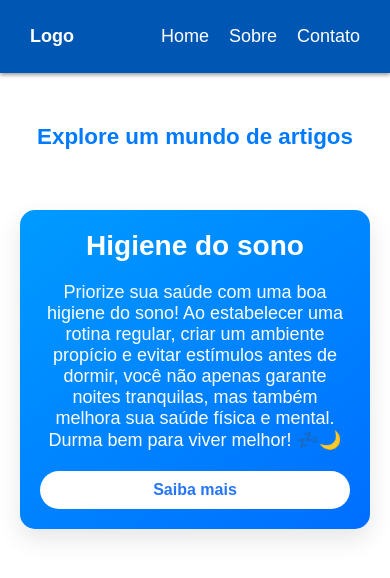
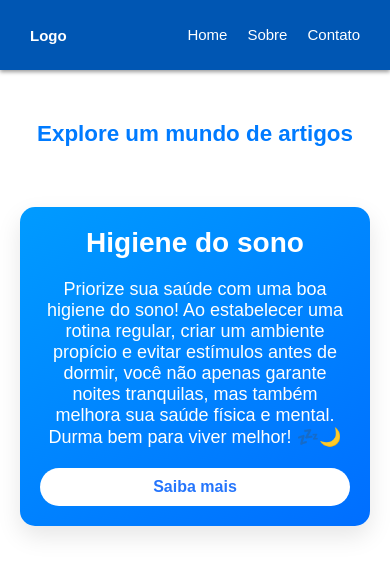
Before and after one commit to LucasSobrinh0/meencontrando, a plain HTML site: page artigos.html in a window 390 px wide. Drawn offline with Linux system fonts and the light colour scheme.

Commit message:
Update artigos.html

```diff
--- a/artigos.html
+++ b/artigos.html
@@ -106,10 +106,6 @@
                 text-align: center;
             }
 
-            .navbar-logo, .navbar-links li a {
-                font-size: 18px; /* Reduzindo o tamanho do texto para telas menores */
-            }
-
             .titulo h1{
                 font-size: 1.4rem;
             }
```
